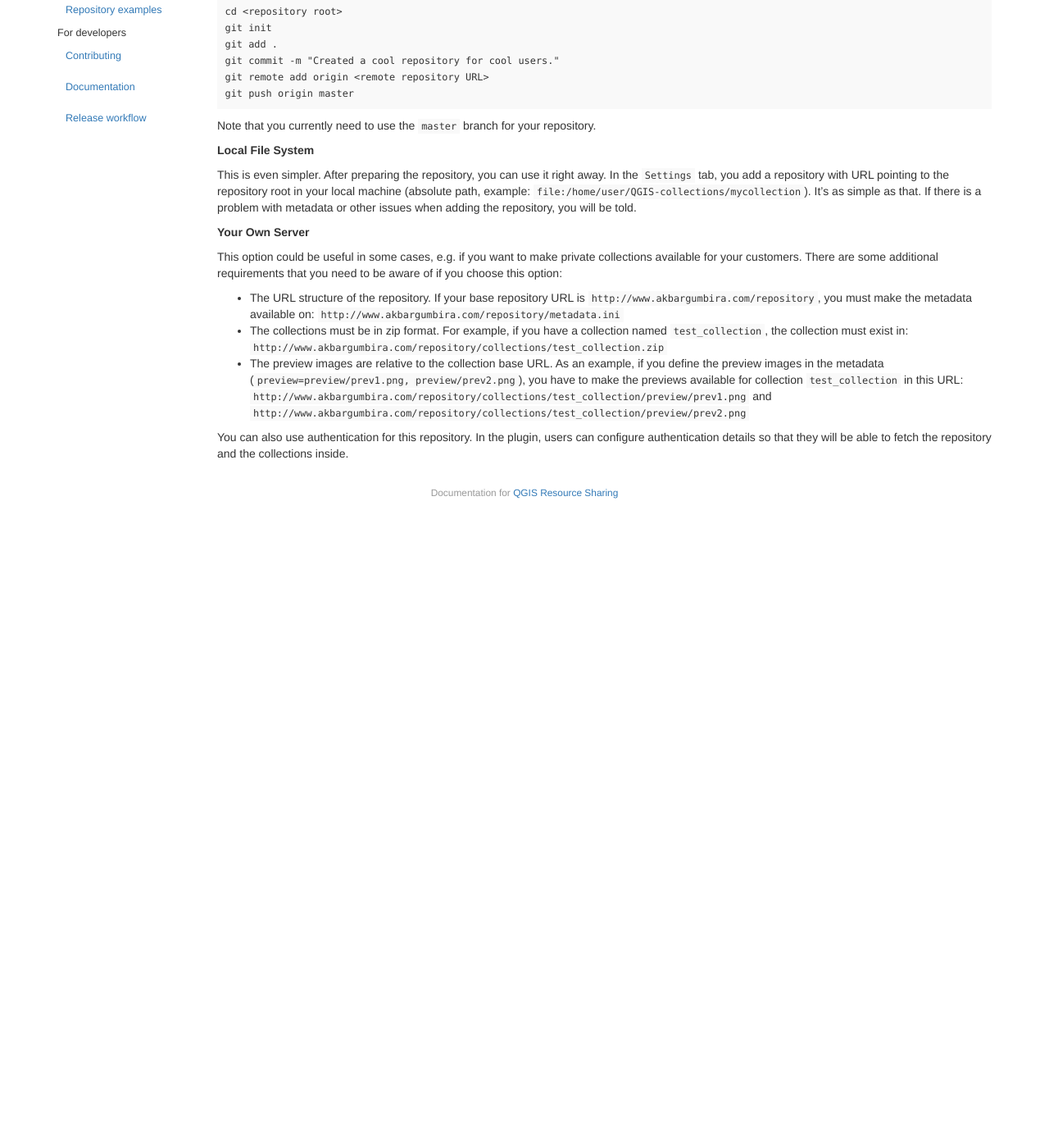
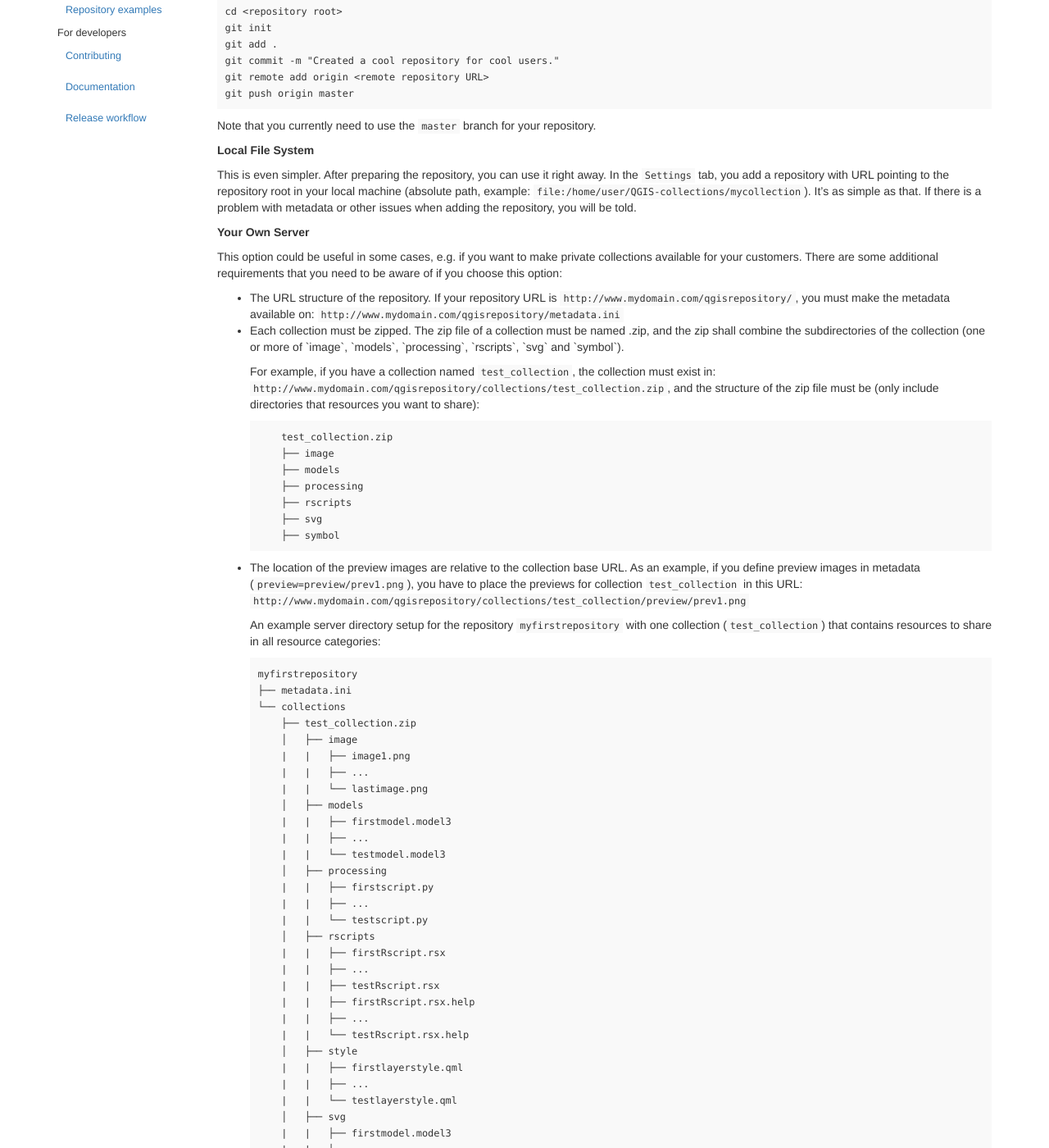
Before and after one commit to QGIS-Contribution/QGIS-ResourceSharing, a Jekyll site: the page built from _posts/2016-08-09-creating-repository.md, in a window 1280 px wide and 1400 px high, scrolled down 506 px. Shown: the whole window at 82% size. Built offline with Jekyll 4.4.1, drawn with Linux system fonts in a browser that asks for light colours; before the commit the page ends 1136 px from its top, so only the background shows below that; some of the changed text lies outside the part shown.

Commit message:
Update 2016-08-09-creating-repository.md

````diff
--- a/_posts/2016-08-09-creating-repository.md
+++ b/_posts/2016-08-09-creating-repository.md
@@ -64,21 +64,84 @@ collections available for your customers.
 There are some additional requirements that you need to be aware of if you
 choose this option:
 
-  * The URL structure of the repository. If your base repository URL
-    is ```http://www.akbargumbira.com/repository```, you must make the
+  * The URL structure of the repository. If your repository URL
+    is ```http://www.mydomain.com/qgisrepository/```, you must make the
     metadata available on:
-    ```http://www.akbargumbira.com/repository/metadata.ini```
-  * The collections must be in zip format. For example, if you have a
-    collection named ```test_collection```, the collection must exist in:
-    ```http://www.akbargumbira.com/repository/collections/test_collection.zip```
-  * The preview images are relative to the collection base URL. As an example,
-   if you define the preview images in the metadata
-   (```preview=preview/prev1.png, preview/prev2.png```), you have to make the
-   previews available for collection ```test_collection``` in this URL:
-   ```http://www.akbargumbira.com/repository/collections/test_collection/preview/prev1.png```
-   and
-   ```http://www.akbargumbira.com/repository/collections/test_collection/preview/prev2.png```
+    ```http://www.mydomain.com/qgisrepository/metadata.ini```
+  * Each collection must be zipped.  The zip file of a collection
+    must be named <name of collection>.zip, and the zip shall combine
+    the subdirectories of the collection (one or more of `image`,
+    `models`, `processing`, `rscripts`, `svg` and `symbol`).
+
+    For example, if you have a collection named ```test_collection```,
+    the collection must exist in:
+    ```http://www.mydomain.com/qgisrepository/collections/test_collection.zip```,
+    and the structure of the zip file must be (only include directories
+    that resources you want to share):
+
+            test_collection.zip
+            ├── image
+            ├── models
+            ├── processing
+            ├── rscripts
+            ├── svg
+            ├── symbol
+
+
+  * The location of the preview images are relative to the collection
+    base URL. As an example, if you define preview images in
+    metadata (```preview=preview/prev1.png```), you have to place the
+    previews for collection ```test_collection``` in this URL:
+    ```http://www.mydomain.com/qgisrepository/collections/test_collection/preview/prev1.png```
+
+    An example server directory setup for the repository
+    `myfirstrepository` with one collection (`test_collection`)
+    that contains resources to share in all resource categories:
+
+        myfirstrepository
+        ├── metadata.ini
+        └── collections
+            ├── test_collection.zip
+            │   ├── image
+            |   |   ├── image1.png
+            |   |   ├── ...
+            |   |   └── lastimage.png
+            │   ├── models
+            |   |   ├── firstmodel.model3
+            |   |   ├── ...
+            |   |   └── testmodel.model3
+            │   ├── processing
+            |   |   ├── firstscript.py
+            |   |   ├── ...
+            |   |   └── testscript.py
+            │   ├── rscripts
+            |   |   ├── firstRscript.rsx
+            |   |   ├── ...
+            |   |   ├── testRscript.rsx
+            |   |   ├── firstRscript.rsx.help
+            |   |   ├── ...
+            |   |   └── testRscript.rsx.help
+            │   ├── style
+            |   |   ├── firstlayerstyle.qml
+            |   |   ├── ...
+            |   |   └── testlayerstyle.qml
+            │   ├── svg
+            |   |   ├── firstmodel.model3
+            |   |   ├── ...
+            |   |   └── testmodel.model3
+            │   └── symbol
+            |   |   ├── firststyle.xml
+            |   |   ├── ...
+            |   |   └── teststyle.xml
+            └── test_collection
+                └── preview
+                    └── prev1.png
+
+    The repository URL to be used when adding the repository (in the
+    *QGIS Resource Sharing* plugin):
+
+        http://www.mydomain.com/qgisrepository/
 
 You can also use authentication for this repository.
-In the  plugin, users can configure authentication details so that they will
-be able to fetch the repository and the collections inside.
+Users can configure authentication details in the plugin, so that they
+will be able to fetch the repository and the collections inside.
````
